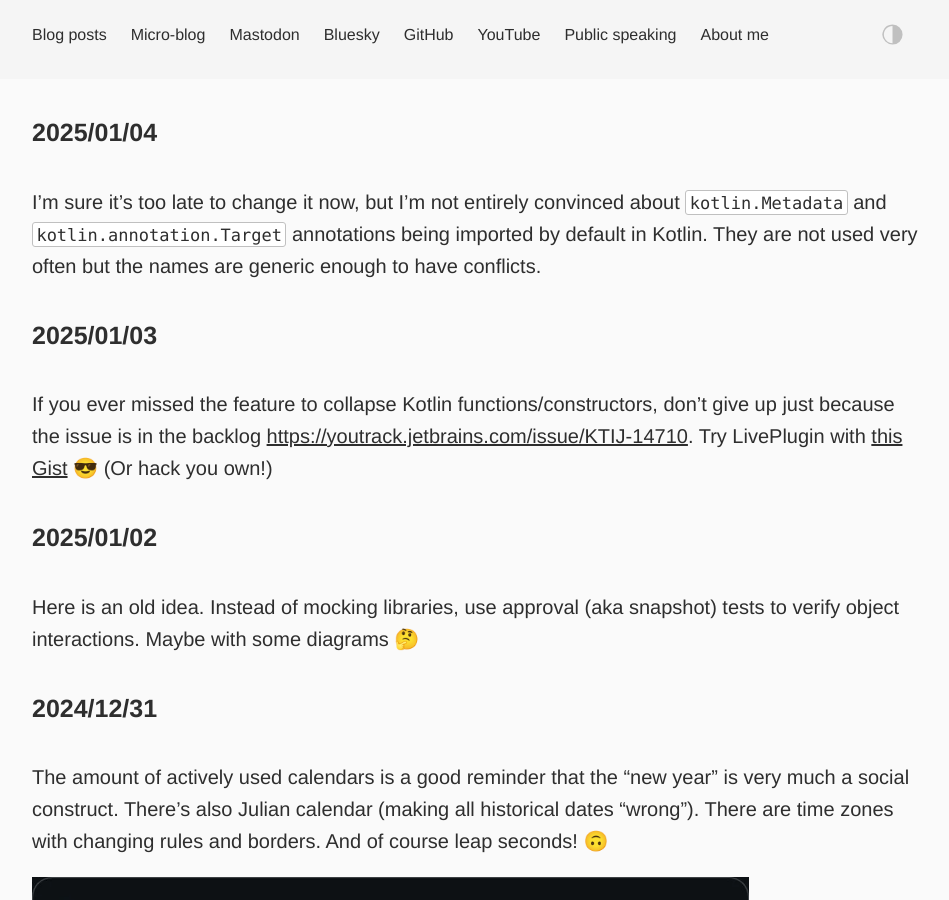
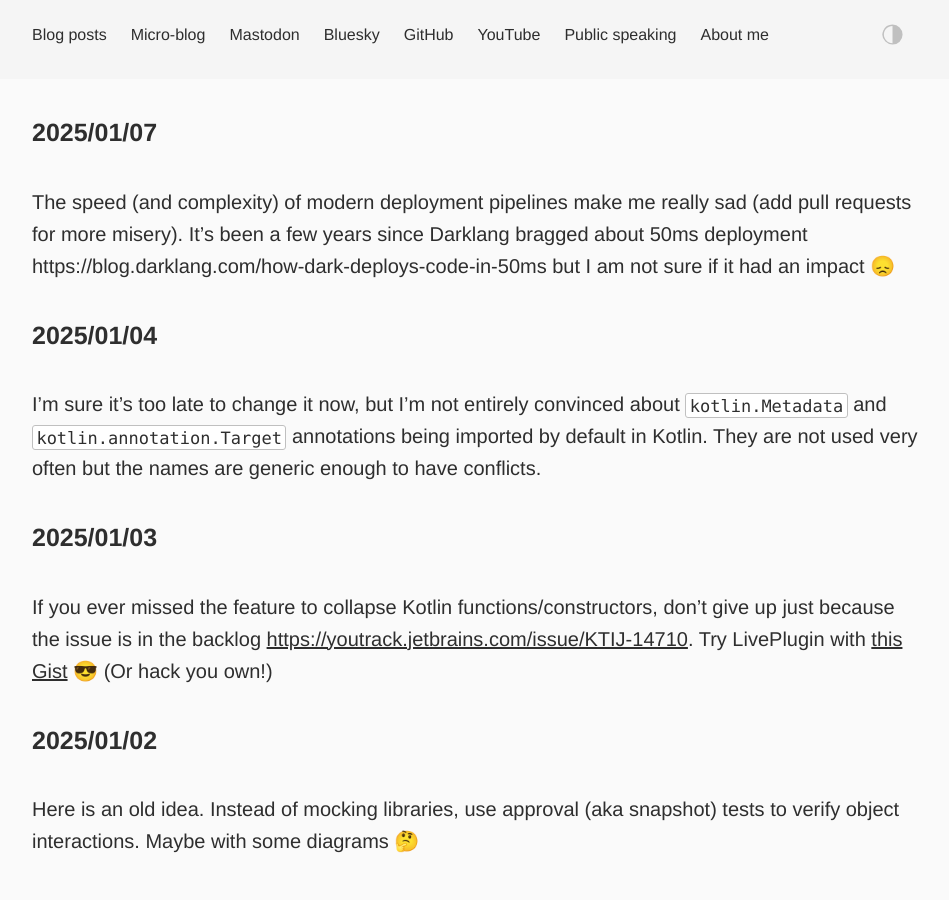
Before and after one commit to dkandalov/dkandalov.github.io, a Jekyll site: the page built from micro-blog.md, in a window 1280 px wide and 900 px high. Shown: the whole window, without its empty margins (160-1109 px from the left). Built offline with Jekyll 4.4.1, drawn with Linux system fonts in a browser that asks for light colours.

Commit message:
updated micro-blog

```diff
--- a/micro-blog.md
+++ b/micro-blog.md
@@ -2,6 +2,9 @@
 layout: post
 permalink: /micro-blog/
 ---
+
+#### 2025/01/07
+The speed (and complexity) of modern deployment pipelines make me really sad (add pull requests for more misery). It's been a few years since Darklang bragged about 50ms deployment https://blog.darklang.com/how-dark-deploys-code-in-50ms but I am not sure if it had an impact 😞
 
 #### 2025/01/04
 I'm sure it's too late to change it now, but I'm not entirely convinced about `kotlin.Metadata` and `kotlin.annotation.Target` annotations being imported by default in Kotlin. They are not used very often but the names are generic enough to have conflicts.
```
